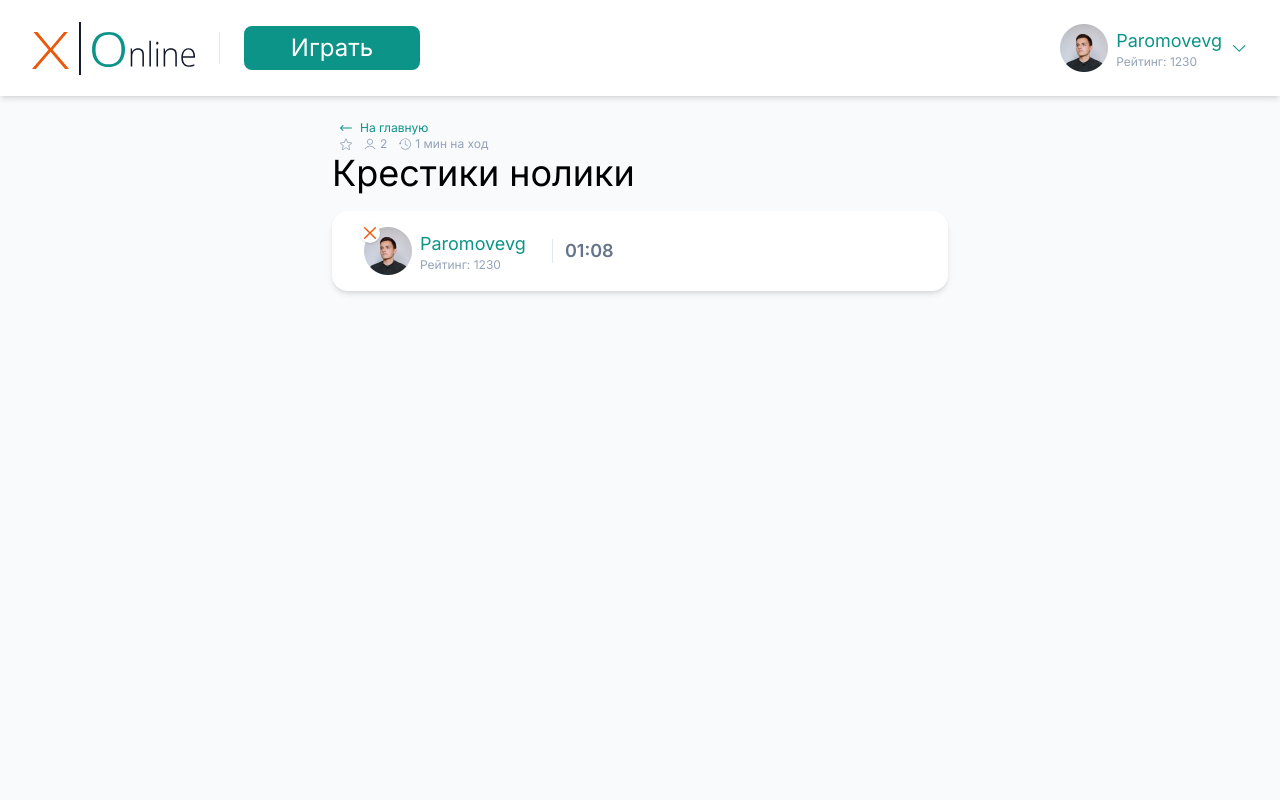
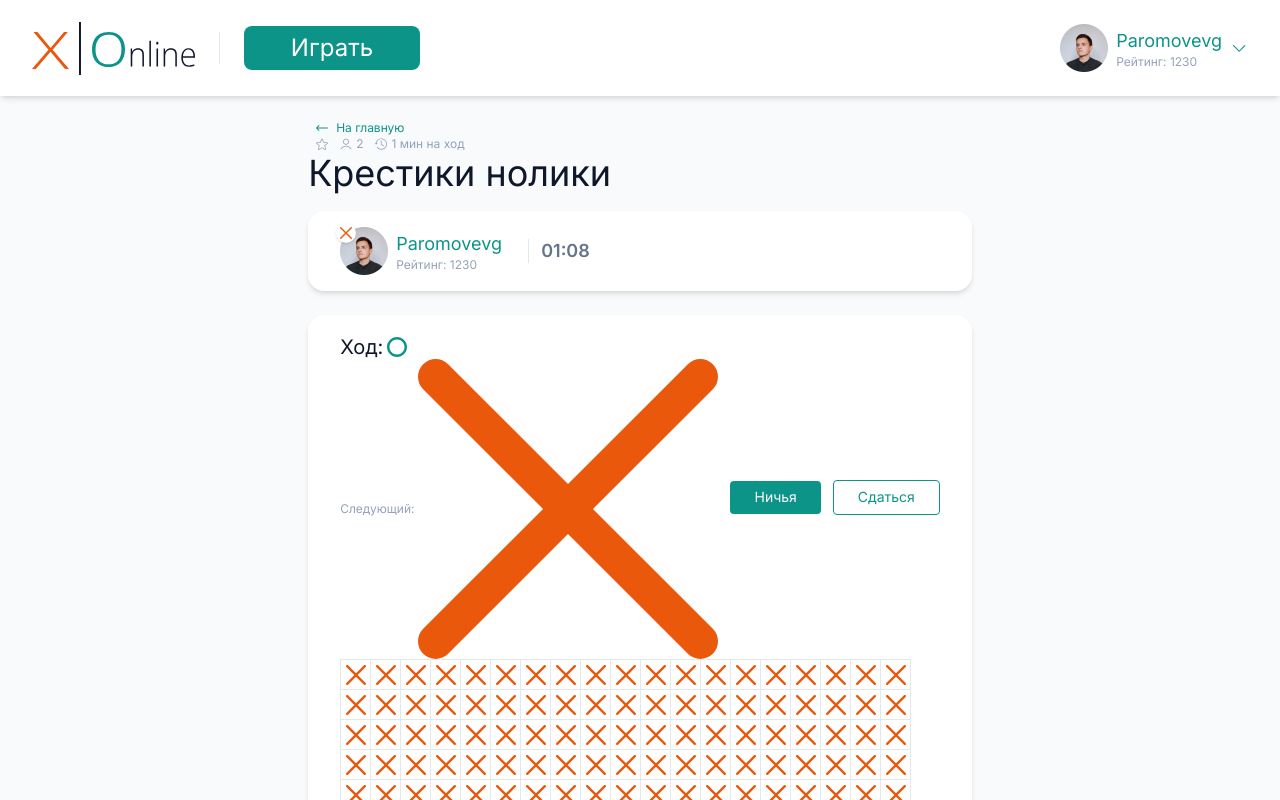
Before and after one commit to korchel/tic-tac-toe, a Next.js app: page / in a window 1280 px wide. Shown: the top 800 px of the page. Built offline with nearby package versions, Linux system fonts and the light colour scheme.

Commit message:
game field added

```diff
--- /dev/null
+++ b/components/Game/GameField.jsx
@@ -0,0 +1,67 @@
+import clsx from "clsx";
+import ZeroIcon from './icons/zero.svg';
+import CrossIcon from './icons/cross.svg';
+import { ButtonComponent } from "../uikit/ButtonComponent";
+
+const cells = new Array(19 * 19).fill(null);
+
+export const GameField = ({ className }) => {
+  return (
+    <GameFieldLayout className={className}>
+      <GameMoveInfo actions={
+        <>
+          <ButtonComponent variant="primary" size="md">Ничья</ButtonComponent>
+          <ButtonComponent variant="outline" size="md">Сдаться</ButtonComponent>
+        </>
+        }
+      />
+      <GameGrid>
+        {cells.map((_, i) => (
+          <GameCell key={i}>
+            <CrossIcon className="w-5 h-5" />
+          </GameCell>
+        ))}
+      </GameGrid>
+    </GameFieldLayout>
+  );
+};
+
+function GameFieldLayout({ children, className }) {
+  return (
+    <div className={clsx(className, 'bg-white rounded-2xl shadow-md pt-5 pb-7 px-8')}>
+      {children}
+    </div>
+  );
+}
+
+function GameMoveInfo({ actions }) {
+  return (
+    <div className="flex gap-3 items-center">
+      <div className="mr-auto">
+        <div className="flex items-center gap-1 text-xl leading-tight semibold">
+          Ход: <ZeroIcon className="w-5 h-5" />
+        </div>
+        <div className="flex items-center gap-1 text-xs leading-tight text-slate-400">
+          Следующий: <CrossIcon />
+        </div>
+      </div>
+      {actions}
+    </div>
+  );
+}
+
+function GameGrid({ children }) {
+  return (
+    <div className="grid grid-cols-[repeat(19,_30px)] grid-rows-[repeat(19,_30px)] pt-px pl-px pt-3">
+      {children}
+    </div>
+  );
+}
+
+function GameCell({ children }) {
+  return (
+    <button className="border bordwer-slate-200 -ml-px -mt-px flex items-center justify-center">
+      {children}
+    </button>
+  );
+}
--- a/components/Game/GameInfo.jsx
+++ b/components/Game/GameInfo.jsx
@@ -10,7 +10,7 @@ export const GameInfo = ({ className }) => {
         <div className="relative">
           <Profile className="w-44" />
           <div className="w-5 h-5 rounded-full bg-white shadow absolute -left-1 -top-1 flex items-center justify-center">
-            <CrossIcon />
+            <CrossIcon className="w-3 h-3" />
           </div>
         </div>
         <div className="h-6 w-px bg-slate-200"/>
--- a/components/Game/index.js
+++ b/components/Game/index.js
@@ -1,2 +1,3 @@
 export { GameTitle } from "./GameTitle";
 export { GameInfo } from "./GameInfo";
+export { GameField } from "./GameField";
--- a/components/Header/Header.jsx
+++ b/components/Header/Header.jsx
@@ -2,13 +2,14 @@ import Logo from "./logo.svg";
 
 import ArrowDownIcon from "./arrowDown.svg";
 import { Profile } from "../Profile/Profile";
+import { ButtonComponent } from "../uikit/ButtonComponent";
 
 export const Header = () => {
   return (
     <header className="flex h-24 items-center px-8 bg-white shadow-md">
       <Logo />
       <div className="w-px h-8 bg-slate-200 mx-6" />
-      <button className="w-44 bg-teal-600 text-white rounded-lg px-5 py-2 text-2xl leading-tight hover:bg-teal-500 transition-colors">Играть</button>
+      <ButtonComponent className="w-44" variant="primary" size="lg">Играть</ButtonComponent>
       <button className="ml-auto flex items-center gap-2 text-start text-teal-600" >
         <Profile />
         <ArrowDownIcon className="text-teal-600" />
--- /dev/null
+++ b/components/uikit/ButtonComponent.jsx
@@ -0,0 +1,22 @@
+import clsx from "clsx";
+
+export const ButtonComponent = ({ children, className, size, variant }) => {
+  const cn = clsx(
+    className,
+    'transition-colors',
+    {
+      md: 'rounded px-6 py-2 text-sm leading-tight ',
+      lg: 'rounded-lg px-5 py-2 text-2xl leading-tight',
+    }[size],
+    {
+      primary: 'bg-teal-600 text-white hover:bg-teal-500',
+      outline: 'border border-teal-600 text-teal-600 hover:bg-teal-50',
+    }[variant],
+
+  );
+  return (
+    <button className={cn}>
+      {children}
+    </button>
+  );
+};
--- a/pages/_app.jsx
+++ b/pages/_app.jsx
@@ -1,3 +1,4 @@
+import clsx from 'clsx';
 import '../styles/global.css';
 import { Inter } from "next/font/google";
 
@@ -5,7 +6,7 @@ const inter = Inter({ subsets: ["latin", 'cyrillic'] });
 
 export default ({ Component, pageProps }) => {
   return (
-    <div className={inter.className}>
+    <div className={clsx(inter.className, 'text-slate-900')}>
       <Component {...pageProps} />
     </div>
   );
--- a/pages/index.jsx
+++ b/pages/index.jsx
@@ -1,16 +1,18 @@
-import { GameTitle } from "../components/Game/GameTitle";
-import { GameInfo } from "../components/Game/GameInfo";
+import { GameTitle } from "../components/Game";
+import { GameInfo } from "../components/Game";
 import { Header } from "../components/Header";
+import { GameField } from "../components/Game";
 
 const HomePage = () => {
 
   return (
     <div className="bg-slate-50 min-h-screen leading-tight -mb-0.5">
       <Header />
-      <main className="pt-6 mx-auto max-w-[616px]">
+      <main className="pt-6 mx-auto w-max">
         <GameTitle />
         <h1 className="text-4xl leading-tight">Крестики нолики</h1>
         <GameInfo className="mt-4" />
+        <GameField className="mt-6"/>
       </main>
     </div>
   );
```
Also changed, not shown: components/Game/icons/cross.svg, components/Game/icons/zero.svg.
